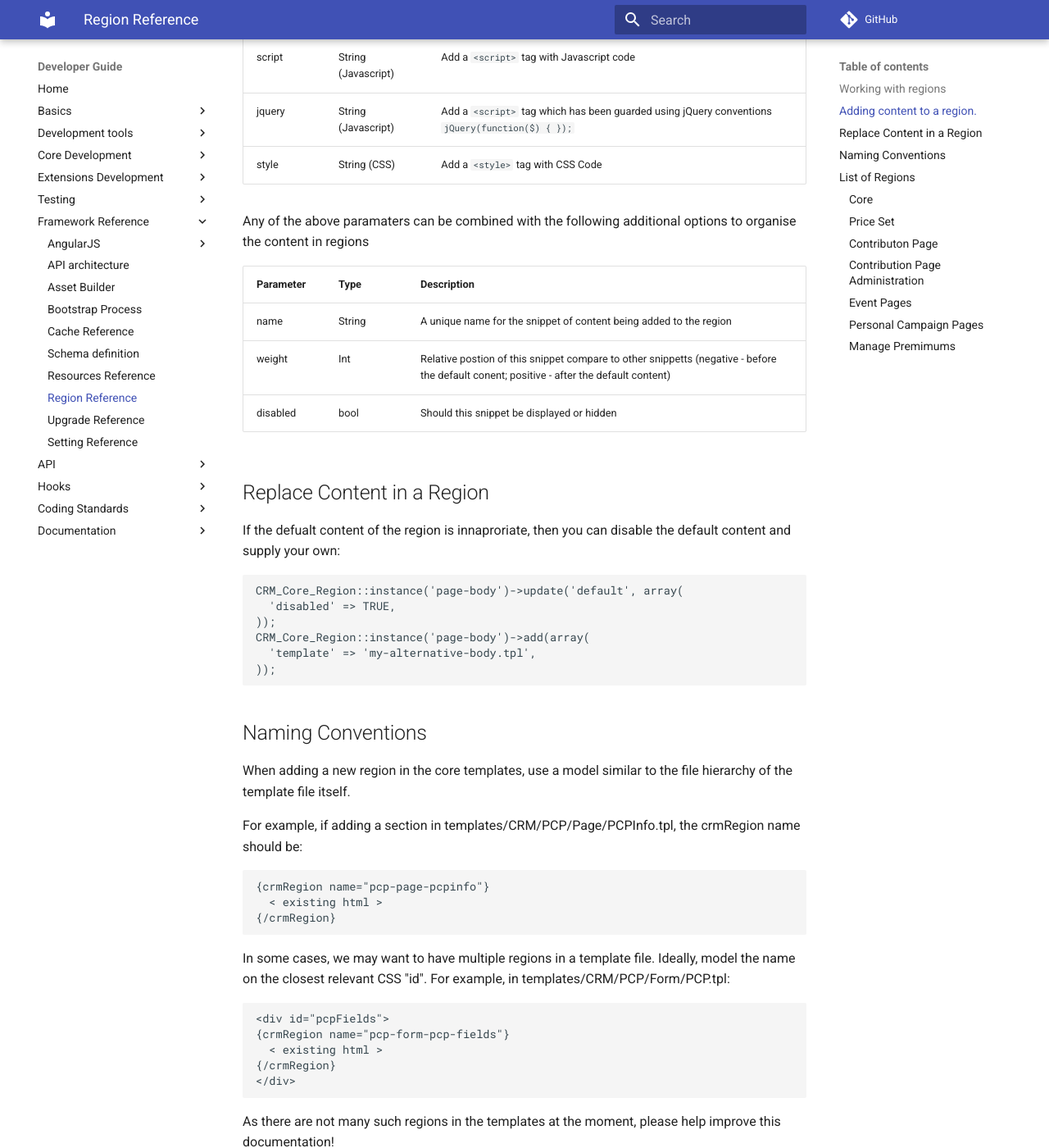
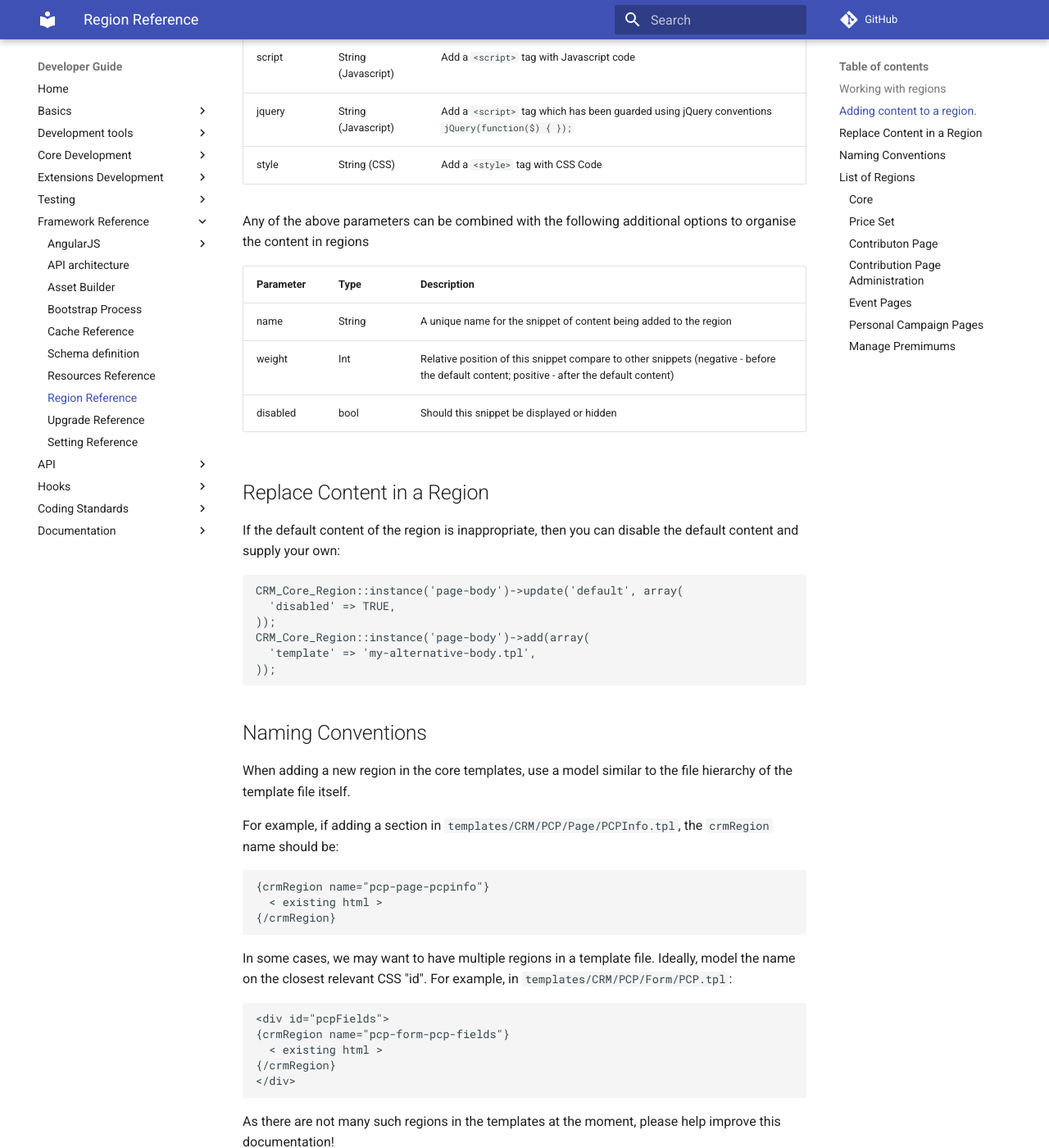
Before and after one commit to civicrm/civicrm-dev-docs, an MkDocs documentation site: the page built from docs/framework/region.md, in a window 1280 px wide and 1400 px high, scrolled down 1867 px. Shown: the whole window at 82% size. Built offline with MkDocs 1.6.1 and Material for MkDocs 9.7.7, drawn with Linux system fonts in a browser that asks for light colours; comment, search, counter and statistics services are not loaded; old or Windows-style settings are respelled for this version of MkDocs; some of the changed text lies outside the part shown.

Commit message:
Fix markdown and spelling

````diff
--- a/docs/framework/region.md
+++ b/docs/framework/region.md
@@ -48,7 +50,9 @@ if (rand(1,100) <= 5) {
   ));
 }
 ```
+
 Then create a smarty template similar to:
+
 ```
 <div style="background: red; color: blue; font-size: 5em">
   <marquee>
@@ -58,7 +62,8 @@ Then create a smarty template similar to:
   </marquee>
 </div>
 ```
-The `Add()` method will accecpt a few different paramaters for injecting content into a region:
+
+The `Add()` method will accept a few different parameters for injecting content into a region:
 
 | Parameter | Type | Description |
 | --- | --- | --- |
@@ -69,16 +74,18 @@ The `Add()` method will accecpt a few different paramaters for injecting content
 | jquery | String (Javascript) | Add a `<script>` tag which has been guarded using jQuery conventions `jQuery(function($) { });`
 | style | String (CSS) | Add a `<style>` tag with CSS Code |
 
-Any of the above paramaters can be combined with the following additional options to organise the content in regions
+Any of the above parameters can be combined with the following additional options to organise the content in regions
 
 | Parameter | Type | Description |
 | --- | --- | --- |
 | name | String | A unique name for the snippet of content being added to the region |
-| weight | Int | Relative postion of this snippet compare to other snippetts (negative - before the default conent; positive - after the default content) |
+| weight | Int | Relative position of this snippet compare to other snippets (negative - before the default content; positive - after the default content) |
 | disabled | bool | Should this snippet be displayed or hidden |
 
 ## Replace Content in a Region
-If the defualt content of the region is innaproriate, then you can disable the default content and supply your own:
+
+If the default content of the region is inappropriate, then you can disable the default content and supply your own:
+
 ```php
 CRM_Core_Region::instance('page-body')->update('default', array(
   'disabled' => TRUE,
@@ -92,7 +99,7 @@ CRM_Core_Region::instance('page-body')->add(array(
 
 When adding a new region in the core templates, use a model similar to the file hierarchy of the template file itself.
 
-For example, if adding a section in templates/CRM/PCP/Page/PCPInfo.tpl, the crmRegion name should be:
+For example, if adding a section in `templates/CRM/PCP/Page/PCPInfo.tpl`, the `crmRegion` name should be:
 
 ```
 {crmRegion name="pcp-page-pcpinfo"}
@@ -100,7 +107,7 @@ For example, if adding a section in templates/CRM/PCP/Page/PCPInfo.tpl, the crmR
 {/crmRegion}
 ```
 
-In some cases, we may want to have multiple regions in a template file. Ideally, model the name on the closest relevant CSS "id". For example, in templates/CRM/PCP/Form/PCP.tpl:
+In some cases, we may want to have multiple regions in a template file. Ideally, model the name on the closest relevant CSS "id". For example, in `templates/CRM/PCP/Form/PCP.tpl`:
 
 ```
 <div id="pcpFields">
@@ -112,8 +119,8 @@ In some cases, we may want to have multiple regions in a template file. Ideally,
 
 As there are not many such regions in the templates at the moment, please help improve this documentation!
 
-!!!note
-Please keep in mind that changing an existing region name will break existing extensions.
+!!! note
+    Please keep in mind that changing an existing region name will break existing extensions.
 
 ## List of Regions
 
````
Also changed, not shown: other parts of docs/framework/region.md (+7 -5 lines).
